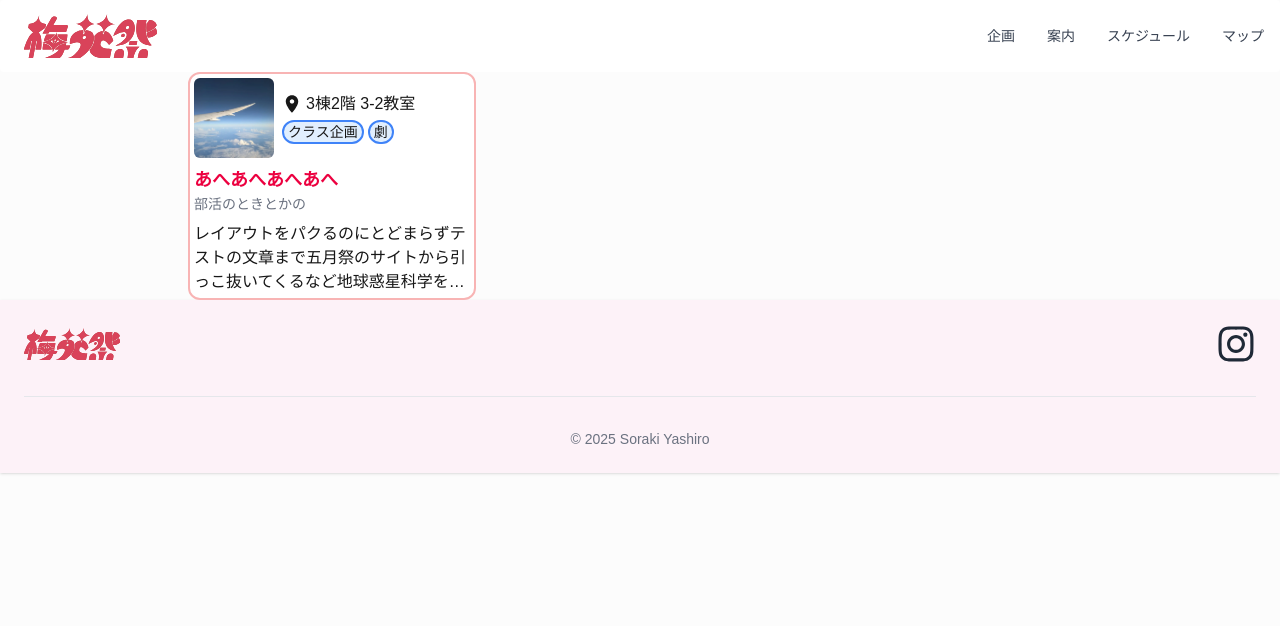
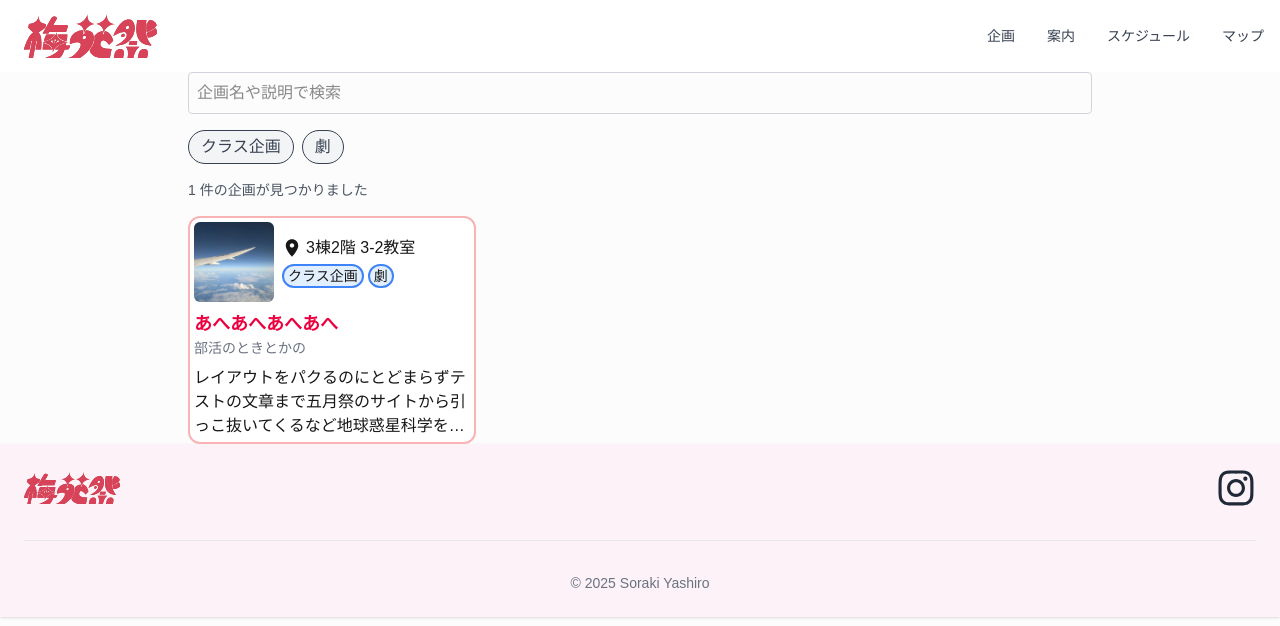
Before and after one commit to baiensai/2026, a Next.js app: page /projects in a window 1280 px wide. Shown: the top 626 px of the page. Built offline with nearby package versions, Linux system fonts and the light colour scheme.

Commit message:
てきとう全文検索とタグ

```diff
--- a/app/projects/page.js
+++ b/app/projects/page.js
@@ -1,24 +1,117 @@
+"use client"
+
 import Card from "../_components/card"
 import datas from "./_data"
-import { useState, useEffect } from "react"
+import { useState, useMemo } from "react"
 import Fuse from "fuse.js"
 
 function Projects() {
+  const [query, setQuery] = useState("");
+  const [selectedTags, setSelectedTags] = useState([]);
+
+  // タグ一覧を生成（重複なし）
+  const allTags = useMemo(() => {
+    const tags = datas.flatMap(d => d.tags.map(t => t.text));
+    return [...new Set(tags)];
+  }, []);
+
+  // Fuse.js 設定
+  const fuse = useMemo(() => {
+    return new Fuse(datas, {
+      keys: ["title", "description"],
+      threshold: 0.3,
+    });
+  }, []);
+
+  // 検索処理
+  const results = useMemo(() => {
+    let items = query.trim() ? fuse.search(query).map(r => r.item) : datas;
+
+    // タグ絞り込み
+    if (selectedTags.length > 0) {
+      items = items.filter(item =>
+        selectedTags.every(tag => item.tags.some(t => t.text === tag))
+      );
+    }
+
+    return items;
+  }, [query, selectedTags, fuse]);
+
+  // タグの選択/解除
+  const toggleTag = (tag) => {
+    setSelectedTags(prev =>
+      prev.includes(tag)
+        ? prev.filter(t => t !== tag)
+        : [...prev, tag]
+    );
+  };
+
   return (
-    <div className="grid grid-cols-2 md:grid-cols-3 gap-y-2 md:gap-y-5 gap-x-2 md:gap-x-5 px-2 md:px-12 max-w-[1000px] mx-auto">
-      {datas.map((data, i) => (
-        <Card data={data} key={i} />
-      ))}
+    <div className="px-2 md:px-12 max-w-[1000px] mx-auto">
+      {/* 検索ボックス */}
+      <input
+        type="text"
+        placeholder="企画名や説明で検索"
+        value={query}
+        onChange={(e) => setQuery(e.target.value)}
+        className="w-full p-2 border border-gray-300 rounded mb-4"
+      />
 
-      {/* <p>企画一覧</p>
-      <p>企画の種類について</p>
-      <p>賞について</p>
-      <p>種類、ジャンル、検索の欄</p>
-      <p>n件ヒット</p>
-      <p>いっぱいのカード</p> */}
-      <div className="hidden"><p className="border-blue-500 bg-blue-100" /></div>
+      {/* タグフィルター */}
+      <div className="flex flex-wrap gap-2 mb-4">
+        {allTags.map(tag => (
+          <button
+            key={tag}
+            onClick={() => toggleTag(tag)}
+            className={`px-3 py-1 rounded-full border ${selectedTags.includes(tag)
+                ? "bg-blue-500 text-white"
+                : "bg-gray-100 text-gray-700"
+              }`}
+          >
+            {tag}
+          </button>
+        ))}
+      </div>
+
+      {/* 件数表示 */}
+      <p className="mb-4 text-sm text-gray-600">
+        {results.length} 件の企画が見つかりました
+      </p>
+
+      {/* カード一覧 or メッセージ */}
+      {results.length === 0 ? (
+        <p className="text-center text-gray-500">一致する企画はありませんでした。</p>
+      ) : (
+        <div className="grid grid-cols-2 md:grid-cols-3 gap-y-2 md:gap-y-5 gap-x-2 md:gap-x-5">
+          {results.map((data, i) => (
+            <Card data={data} key={i} />
+          ))}
+        </div>
+      )}
+
+      {/* カラータグのスタイル適用用の隠し要素 */}
+      <div className="hidden">
+        <p className="border-blue-500 bg-blue-100" />
+      </div>
     </div>
   )
+
+  // return (
+  //   <div className="grid grid-cols-2 md:grid-cols-3 gap-y-2 md:gap-y-5 gap-x-2 md:gap-x-5 px-2 md:px-12 max-w-[1000px] mx-auto">
+  //     {datas.map((data, i) => (
+  //       <Card data={data} key={i} />
+  //     ))}
+
+  //     {/* <p>企画一覧</p>
+  //     <p>企画の種類について</p>
+  //     <p>賞について</p>
+  //     <p>種類、ジャンル、検索の欄</p>
+  //     <p>n件ヒット</p>
+  //     <p>いっぱいのカード</p> */}
+
+  //     <div className="hidden"><p className="border-blue-500 bg-blue-100" /></div>
+  //   </div>
+  // )
 }
 
 export default Projects
```
